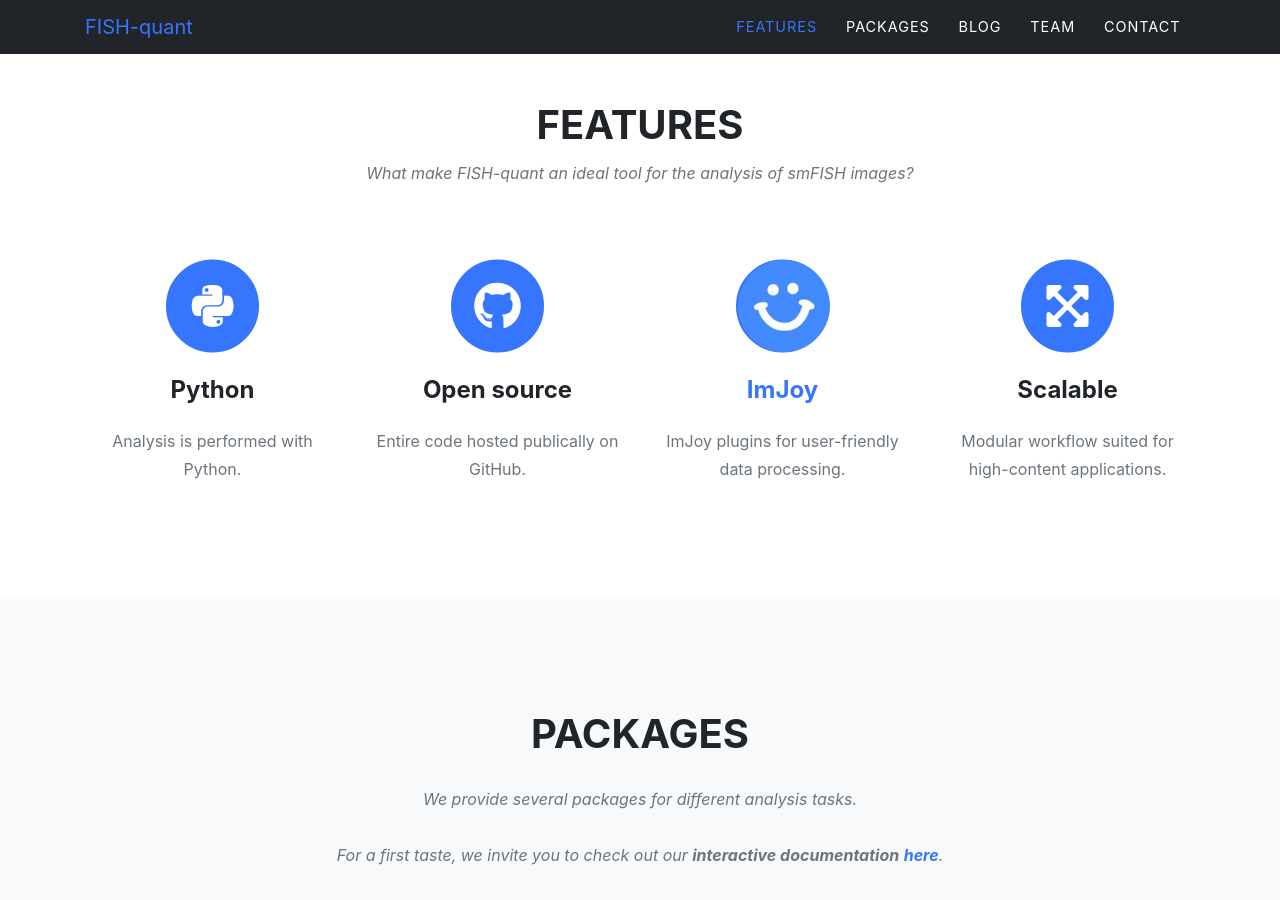
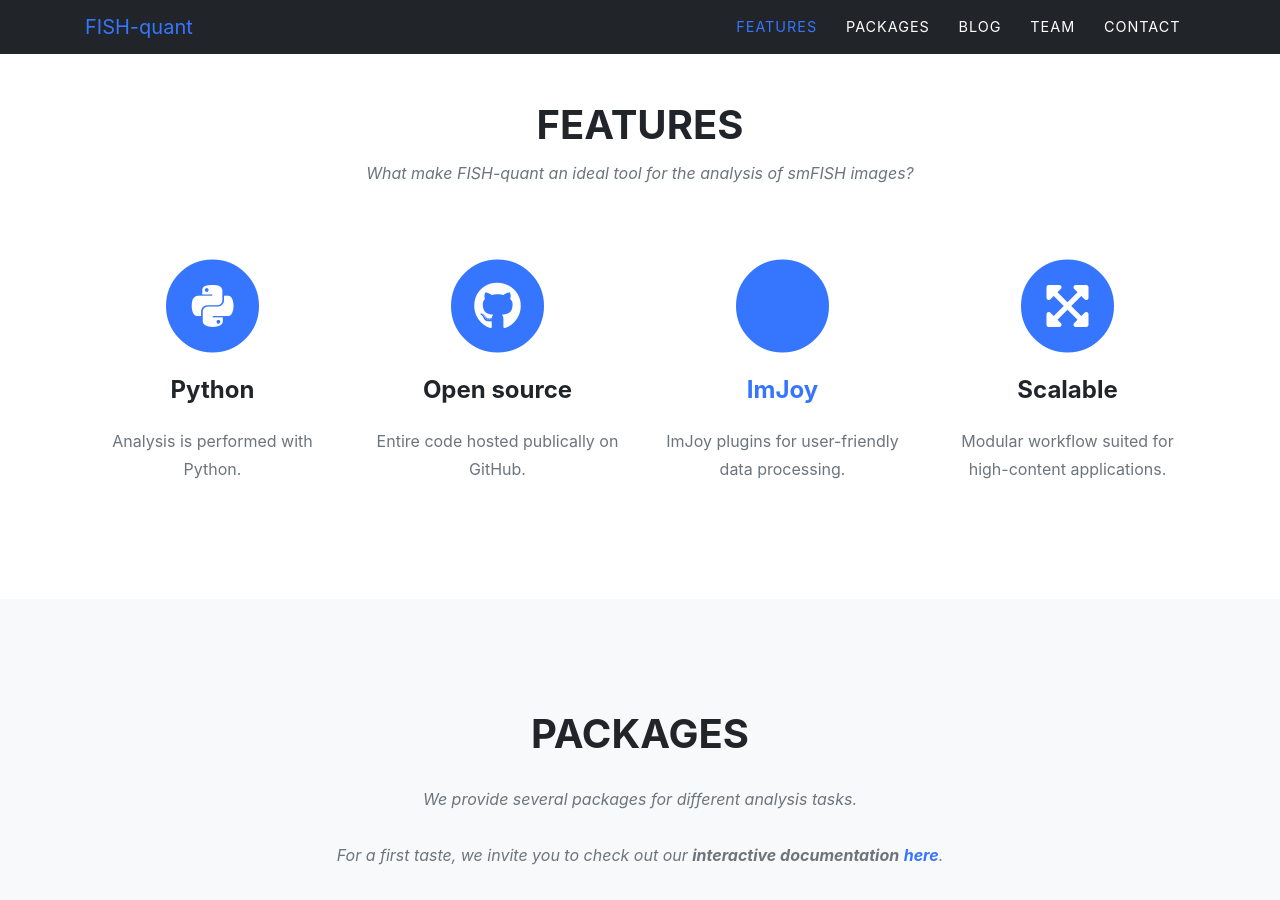
Before and after one commit to fish-quant/fish-quant.github.io, a Jekyll site: the page built from index.md, in a window 1280 px wide and 900 px high, scrolled down 844 px. Built offline with Jekyll 4.4.1, drawn with Linux system fonts in a browser that asks for light colours; some web fonts are replaced; grey boxes are pictures that could not be loaded.

Commit message:
Fix relative URL

```diff
--- a/_data/sitetext.yml
+++ b/_data/sitetext.yml
@@ -22,7 +22,7 @@ services:
         icon: fab fa-github
       - title: "[ImJoy](https://imjoy.io/#/)"
         desc: "ImJoy plugins for user-friendly data processing."
-        icon: /assets/img/imjoy-icon-fill.jpg
+        icon: assets/img/imjoy-icon-fill.jpg
       - title: "Scalable"
         desc: "Modular workflow suited for high-content applications."
         icon: fas fa-expand-arrows-alt
```
